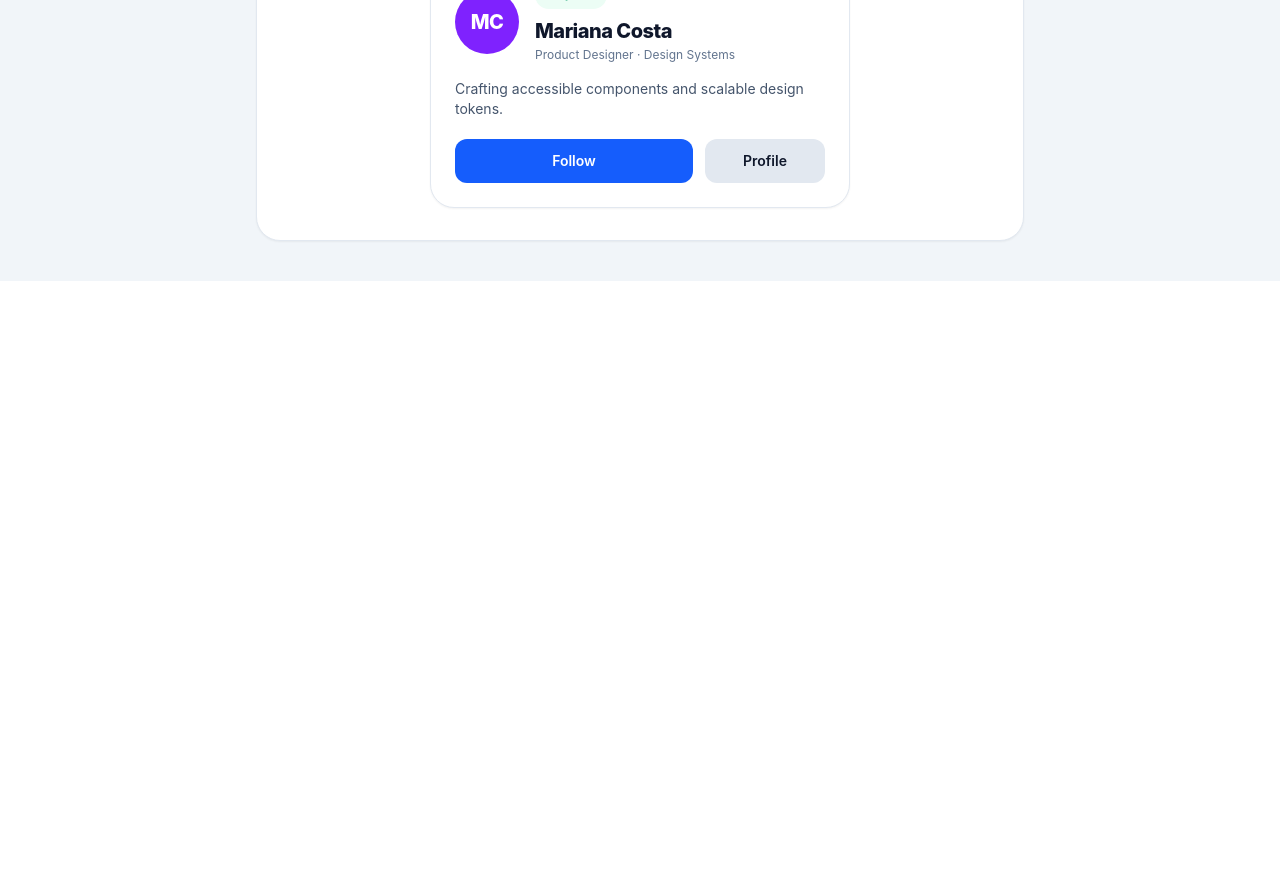
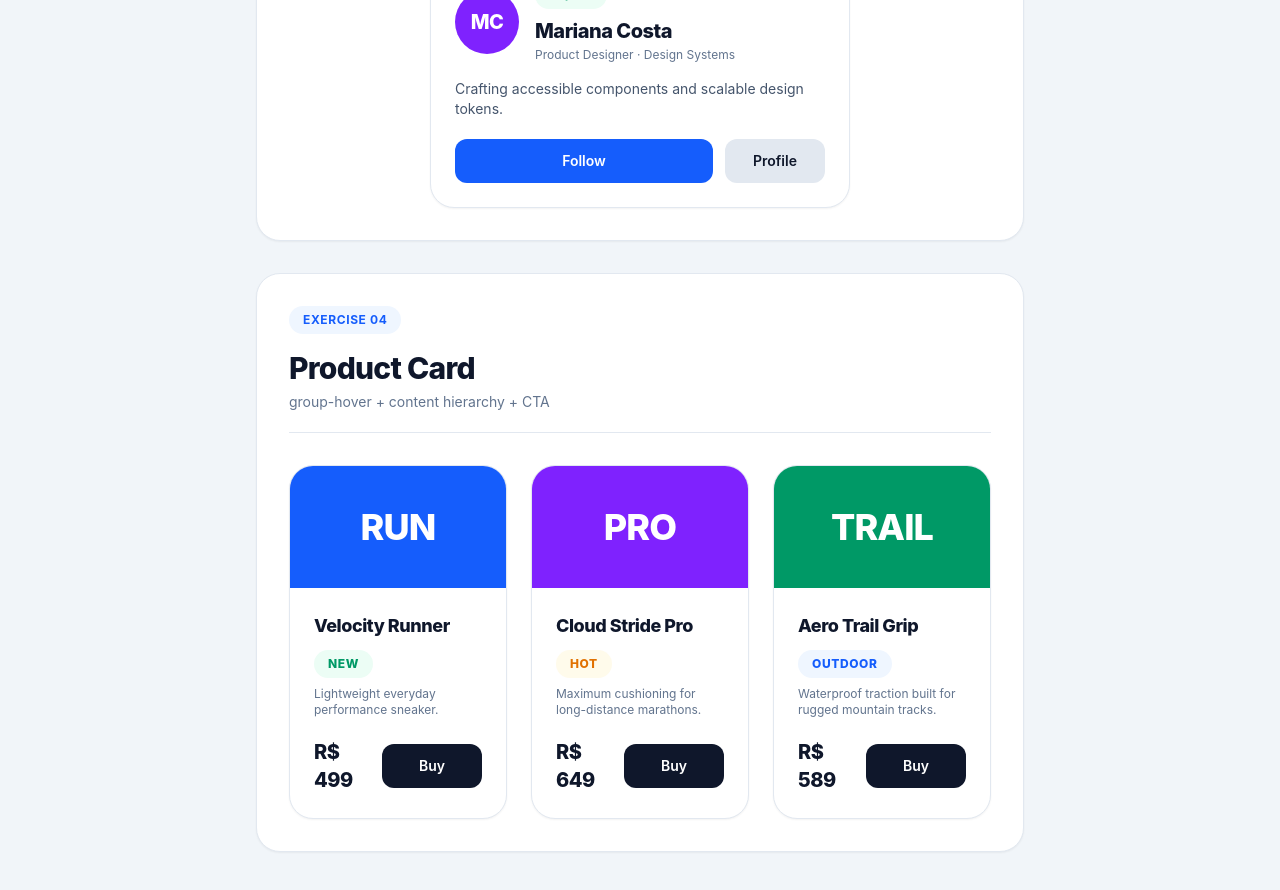
Before and after one commit to RenanNunesz10/tailwind-css, a React (Vite) app: page / in a window 1280 px wide. Shown: the part 1440-2330 px from the top of the page. Before the commit the page ends 1721 px from the top, so only its background shows below. Built offline with nearby package versions, Linux system fonts and the light colour scheme.

Commit message:
feat: add ProductCard and ProductImage components with Ex04ProductCard exercise

```diff
--- a/src/App.jsx
+++ b/src/App.jsx
@@ -1,6 +1,7 @@
 import { Ex01ButtonSystem } from "./exercises/Ex01ButtonSystem";
 import { Ex02BadgeAvatar } from "./exercises/Ex02BadgeAvatar";
 import { Ex03ProfileCard } from "./exercises/Ex03ProfileCard";
+import { Ex04ProductCard } from "./exercises/Ex04ProductCard";
 
 export default function App() {
   return (
@@ -8,6 +9,7 @@ export default function App() {
       <Ex01ButtonSystem />
       <Ex02BadgeAvatar />
       <Ex03ProfileCard />
+      <Ex04ProductCard />
     </main>
   );
 }
--- a/src/components/ui/Button.jsx
+++ b/src/components/ui/Button.jsx
@@ -5,6 +5,8 @@ const variants = {
     "bg-slate-200 text-slate-900 hover:bg-slate-300 active:bg-slate-300/90 focus-visible:ring-slate-400",
   danger:
     "bg-red-600 text-white hover:bg-red-700 active:bg-red-800 focus-visible:ring-red-600",
+  dark:
+    "bg-slate-900 text-white hover:bg-slate-800 active:bg-slate-950 focus-visible:ring-slate-900",
 };
 
 export function Button({
@@ -15,7 +17,7 @@ export function Button({
   className = "",
 }) {
   const baseClasses =
-    "inline-flex h-11 min-w-[120px] cursor-pointer items-center justify-center rounded-xl px-5 text-sm font-semibold transition-colors duration-150 focus-visible:outline-none focus-visible:ring-2 focus-visible:ring-offset-2 disabled:pointer-events-none disabled:cursor-not-allowed disabled:bg-slate-300 disabled:text-slate-500";
+    "inline-flex h-11 min-w-[100px] cursor-pointer items-center justify-center rounded-xl px-5 text-sm font-semibold transition-colors duration-150 focus-visible:outline-none focus-visible:ring-2 focus-visible:ring-offset-2 disabled:pointer-events-none disabled:cursor-not-allowed disabled:bg-slate-300 disabled:text-slate-500";
 
   const variantClasses = variants[variant] || variants.primary;
 
--- /dev/null
+++ b/src/components/ui/ProductCard.jsx
@@ -0,0 +1,50 @@
+import { Badge } from "./Badge";
+import { Button } from "./Button";
+import { ProductImage } from "./ProductImage";
+
+export function ProductCard({
+  name,
+  category,
+  description,
+  price,
+  badge,
+  image,
+  badgeVariant = "success",
+  bannerVariant = "blue",
+}) {
+  return (
+    <article className="group flex flex-col overflow-hidden rounded-3xl border border-slate-200 bg-white shadow-xs transition duration-300 hover:-translate-y-1 hover:shadow-xl">
+      <ProductImage
+        image={image}
+        alt={name}
+        category={category}
+        variant={bannerVariant}
+      />
+
+      <div className="flex flex-1 flex-col justify-between p-6">
+        <div>
+          <div className="flex flex-wrap items-center gap-2.5">
+            <h2 className="text-lg font-extrabold tracking-tight text-slate-900">
+              {name}
+            </h2>
+            {badge && <Badge variant={badgeVariant}>{badge}</Badge>}
+          </div>
+
+          <p className="mt-2 text-xs text-slate-500">{description}</p>
+        </div>
+
+        <div className="mt-5 flex items-center gap-4">
+          <strong className="text-xl font-extrabold tracking-tight text-slate-900">
+            {price}
+          </strong>
+
+          <Button variant="dark" className="h-10 px-6">
+            Buy
+          </Button>
+        </div>
+      </div>
+    </article>
+  );
+}
+
+export default ProductCard;
--- /dev/null
+++ b/src/components/ui/ProductImage.jsx
@@ -0,0 +1,34 @@
+const bannerVariants = {
+  blue: "bg-blue-600 text-white",
+  violet: "bg-violet-600 text-white",
+  emerald: "bg-emerald-600 text-white",
+};
+
+export function ProductImage({
+  image,
+  alt = "",
+  category = "RUN",
+  variant = "blue",
+}) {
+  const bgClasses = bannerVariants[variant] || bannerVariants.blue;
+
+  return (
+    <div
+      className={`aspect-video w-full overflow-hidden ${bgClasses} flex items-center justify-center`}
+    >
+      {image ? (
+        <img
+          src={image}
+          alt={alt}
+          className="h-full w-full object-cover transition duration-300 group-hover:scale-105"
+        />
+      ) : (
+        <span className="text-4xl font-extrabold tracking-tight uppercase transition duration-300 select-none group-hover:scale-110">
+          {category}
+        </span>
+      )}
+    </div>
+  );
+}
+
+export default ProductImage;
--- /dev/null
+++ b/src/exercises/Ex04ProductCard.jsx
@@ -0,0 +1,46 @@
+import { ExerciseWrapper } from "../components/layout/ExerciseWrapper";
+import { ProductCard } from "../components/ui/ProductCard";
+
+export function Ex04ProductCard() {
+  return (
+    <ExerciseWrapper
+      number="04"
+      title="Product Card"
+      subtitle="group-hover + content hierarchy + CTA"
+    >
+      <div className="grid grid-cols-1 gap-6 sm:grid-cols-2 lg:grid-cols-3">
+        <ProductCard
+          name="Velocity Runner"
+          category="RUN"
+          badge="NEW"
+          badgeVariant="success"
+          bannerVariant="blue"
+          description="Lightweight everyday performance sneaker."
+          price="R$ 499"
+        />
+
+        <ProductCard
+          name="Cloud Stride Pro"
+          category="PRO"
+          badge="HOT"
+          badgeVariant="warning"
+          bannerVariant="violet"
+          description="Maximum cushioning for long-distance marathons."
+          price="R$ 649"
+        />
+
+        <ProductCard
+          name="Aero Trail Grip"
+          category="TRAIL"
+          badge="OUTDOOR"
+          badgeVariant="info"
+          bannerVariant="emerald"
+          description="Waterproof traction built for rugged mountain tracks."
+          price="R$ 589"
+        />
+      </div>
+    </ExerciseWrapper>
+  );
+}
+
+export default Ex04ProductCard;
```
